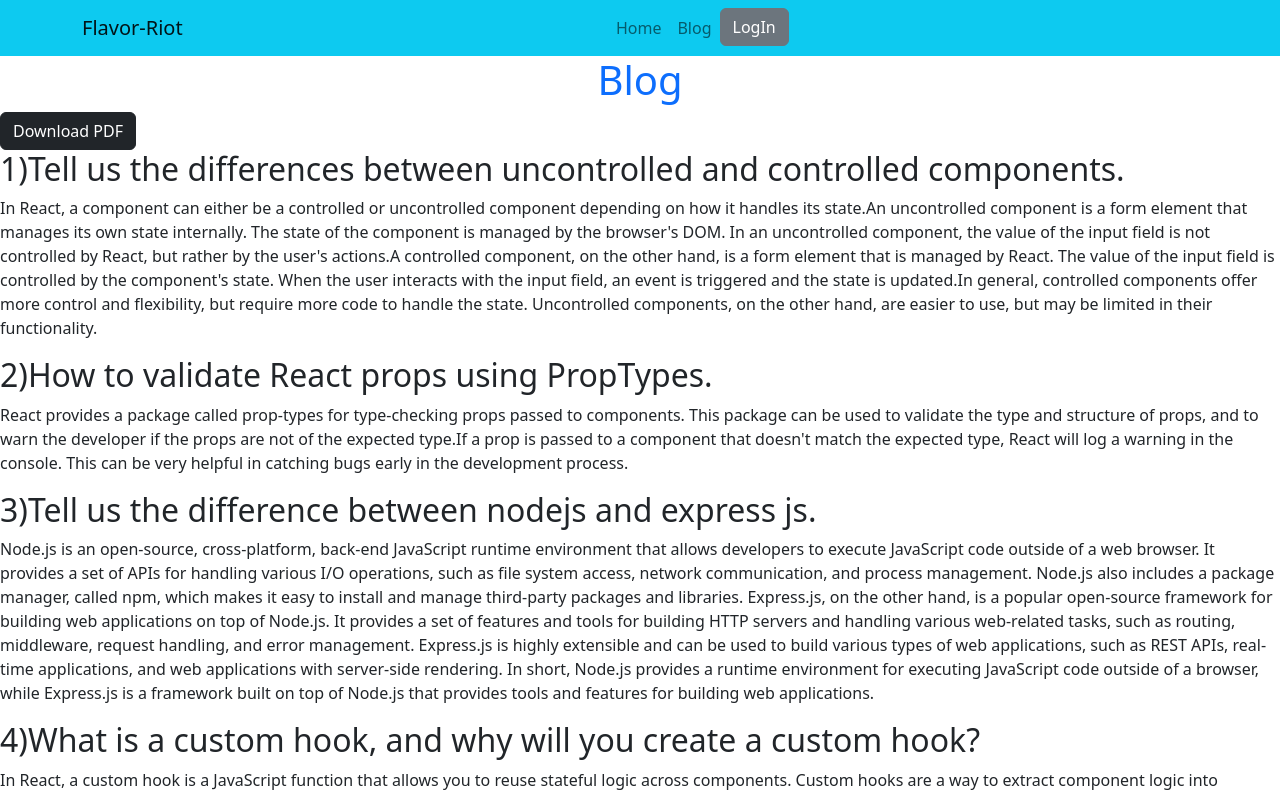
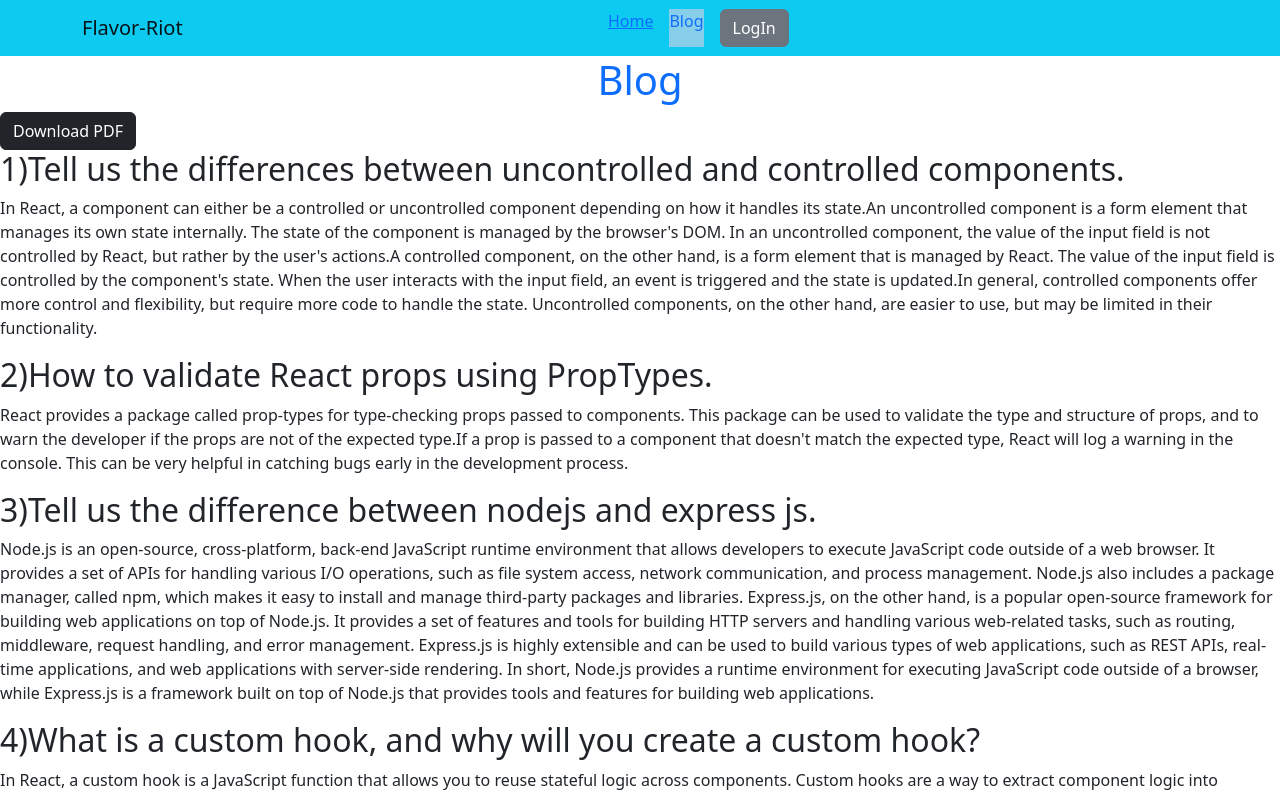
Before and after one commit to Wasey-Rahman/Flavor-Riot-Client, a React (Vite) app: page /blog in a window 1280 px wide. Shown: the top 796 px of the page. Built offline with nearby package versions, Linux system fonts and the light colour scheme; no server answers.

Commit message:
ActiveRoute

```diff
--- /dev/null
+++ b/src/ActiveRoute/ActiveRoute.css
@@ -0,0 +1,4 @@
+.active{
+    background-color:skyblue;
+    text-decoration:none;
+}
--- /dev/null
+++ b/src/ActiveRoute/ActiveRoute.jsx
@@ -0,0 +1,23 @@
+import React from 'react';
+import './ActiveRoute.css';
+import { NavLink } from 'react-router-dom';
+
+const ActiveRoute = ({to,children}) => {
+    return (
+
+            <NavLink
+                    to={to}
+                    className={({ isActive }) =>
+                      isActive
+                        ? "active"
+
+                        : ""
+                    }
+                  >
+                    {children}
+                  </NavLink>
+
+    );
+};
+
+export default ActiveRoute;
--- a/src/Shared/Navigation/Navigation.jsx
+++ b/src/Shared/Navigation/Navigation.jsx
@@ -1,9 +1,9 @@
 import React, { useContext, useState } from 'react';
-import { Button, Container, Nav, NavDropdown, Navbar } from 'react-bootstrap';
+import { Button, Container, Nav,  Navbar } from 'react-bootstrap';
 import { Link, NavLink } from 'react-router-dom';
 import { AuthContext } from '../../Provider/AuthProvider';
 import { FaUserCircle } from 'react-icons/fa';
-// import Ellipse from './Ellipse 1(1).png';
+import ActiveRoute from '../../ActiveRoute/ActiveRoute';
 
 const Navigation = () => {
   const {user,logOut}=useContext(AuthContext);
@@ -12,30 +12,16 @@ const Navigation = () => {
     .then()
     .catch(error=>console.log(error))
   }
-  //   const [isLoggedIn, setIsLoggedIn] = useState(false);
-  // const [username, setUsername] = useState('');
 
-
-  // const handleLogin = () => {
-  //   // Simulate a login action
-  //   setIsLoggedIn(true);
-  //   setUsername('John Doe');
-  // };
-
-  // const handleLogout = () => {
-  //   // Simulate a logout action
-  //   setIsLoggedIn(false);
-  //   setUsername('');
-  // };
     return (
         <Navbar collapseOnSelect expand="lg" bg="info" variant="light">
       <Container>
-        <Navbar.Brand href="/">Flavor-Riot</Navbar.Brand>
+        <Navbar.Brand as={Link} to="/">Flavor-Riot</Navbar.Brand>
         <Navbar.Toggle aria-controls="responsive-navbar-nav" />
         <Navbar.Collapse id="responsive-navbar-nav">
-          <Nav className="mx-auto">
-            <Nav.Link href="/">Home</Nav.Link>
-            <Nav.Link href="blog">Blog</Nav.Link>
+          <Nav className="mx-auto gap-3">
+            <ActiveRoute to="/" exact activeClassName="active" >Home</ActiveRoute>
+            <ActiveRoute to="/blog" activeClassName="active">Blog</ActiveRoute>
             {
               user && <FaUserCircle style={{fontSize:'2rem'}}></FaUserCircle>
             }
@@ -48,43 +34,6 @@ const Navigation = () => {
               }
           </Nav>
         </Navbar.Collapse>
-        {/* <NavLink>{user.displayName}</NavLink>
-          <Link to={`/login`}>
-          <Button  variant="dark">LogIn</Button>
-          </Link> */}
-
-
-
-
-
-
-        {/* <Nav>
-          {isLoggedIn ? (
-            <NavDropdown
-              title={
-                <>
-                  <img
-                    src={Ellipse}
-                    alt="User profile"
-                    style={{ height: '30px', marginRight: '10px' }}
-                  />
-                  {username}
-                </>
-              }
-              id="basic-nav-dropdown"
-            >
-              <NavDropdown.Item href="#action/3.1">Profile</NavDropdown.Item>
-              <NavDropdown.Divider />
-              <NavDropdown.Item onClick={handleLogout}>
-                Logout
-              </NavDropdown.Item>
-            </NavDropdown>
-
-        ) : (
-            <Button onClick={handleLogin} variant="dark">LogIn</Button>
-
-          )}
-        </Nav> */}
 
 
       </Container>
```
